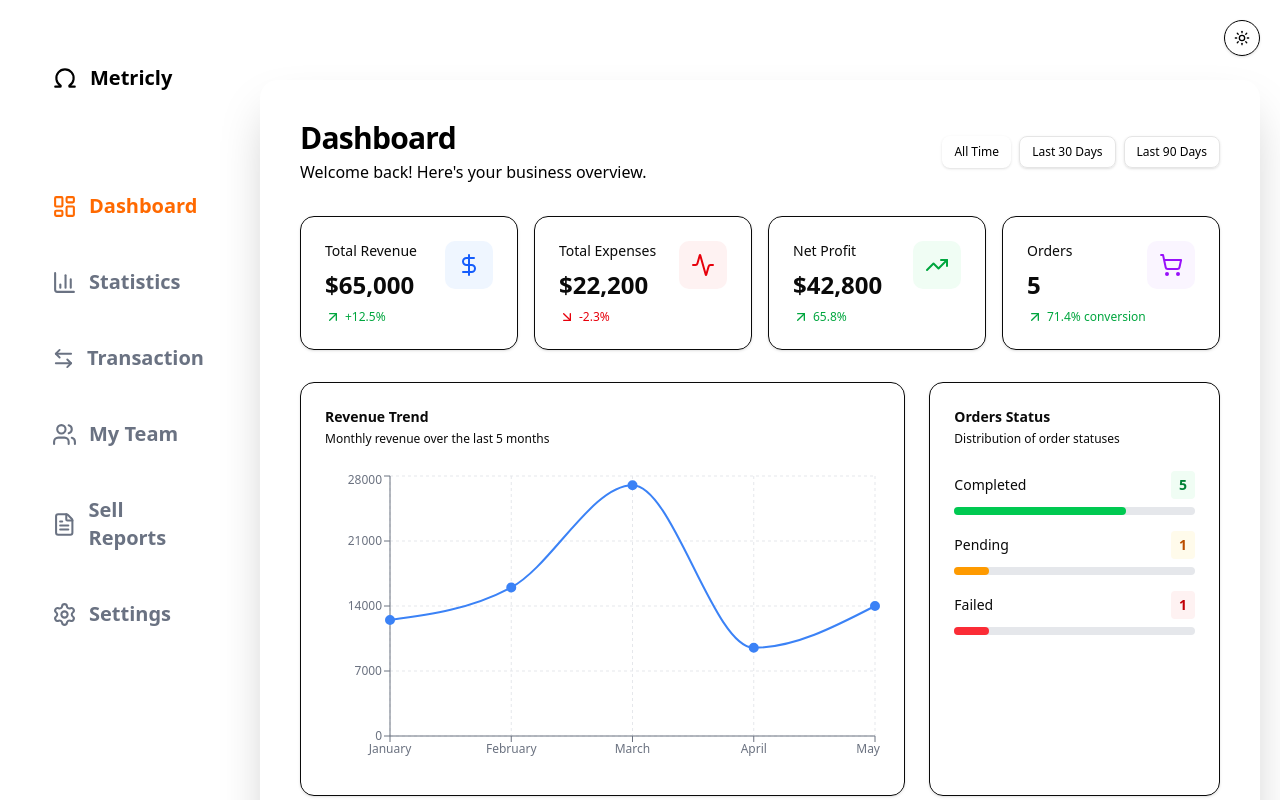
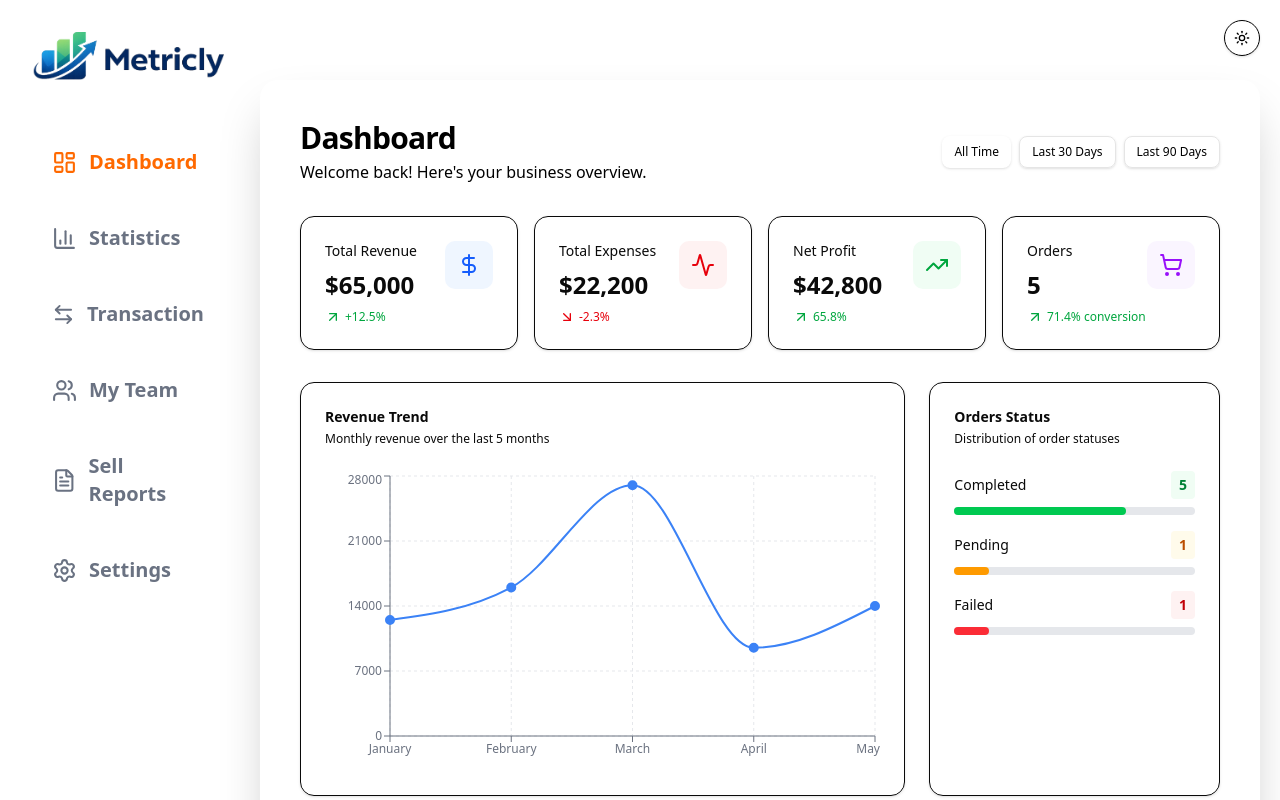
Before and after one commit to Engr-Shegez/metricly, a Next.js app: page /dashboard in a window 1280 px wide. Shown: the top 800 px of the page. Built offline with nearby package versions, Linux system fonts and the light colour scheme.

Commit message:
feat: refactore navbar

```diff
--- a/src/components/layout/Sidebar.tsx
+++ b/src/components/layout/Sidebar.tsx
@@ -11,6 +11,7 @@
   Omega,
   X,
 } from "lucide-react";
+import Image from "next/image";
 
 type Props = {
   open: boolean;
@@ -37,14 +38,14 @@
       >
         {/* Header */}
         <div className="flex items-center justify-between mb-3">
-          <Link
-            href="/"
-            className={`flex text-xl pl-5 font-bold mb-8 mt-8 items-center gap-3 ${
-              pathname === "/dashboard" ? "" : "text-orange-700"
-            }`}
-          >
-            <Omega size={26} />
-            Metricly
+          <Link href="/" className="flex items-center">
+            <Image
+              src="/images/metricly-logo.png"
+              alt="Metricly Logo"
+              width={200}
+              height={100}
+              priority
+            />
           </Link>
 
           {/* Close button mobile */}
--- a/src/components/navbar.tsx
+++ b/src/components/navbar.tsx
@@ -36,8 +36,8 @@
               <Image
                 src="/images/metricly-logo.png"
                 alt="Metricly Logo"
-                width={80}
-                height={40}
+                width={200}
+                height={100}
                 priority
               />
             </Link>
```
